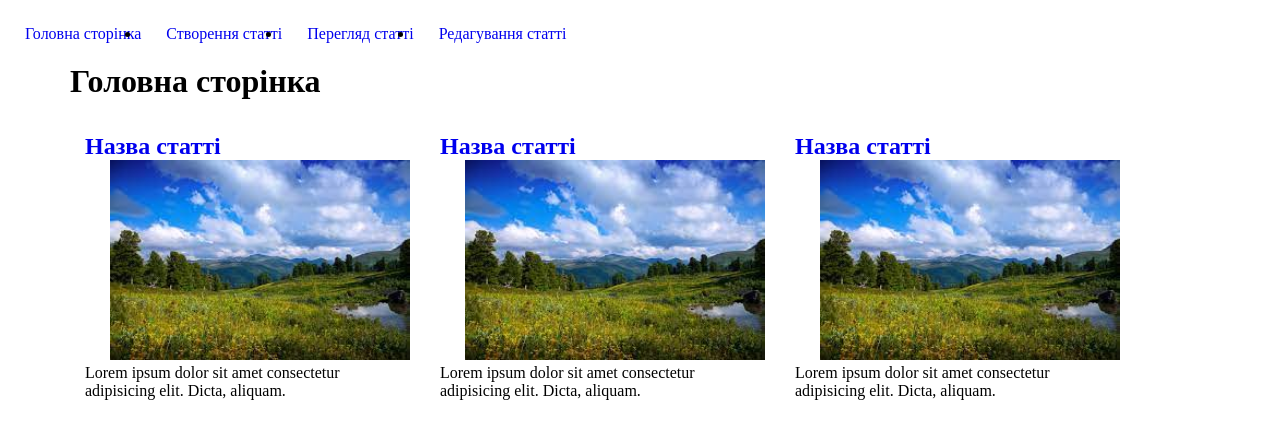
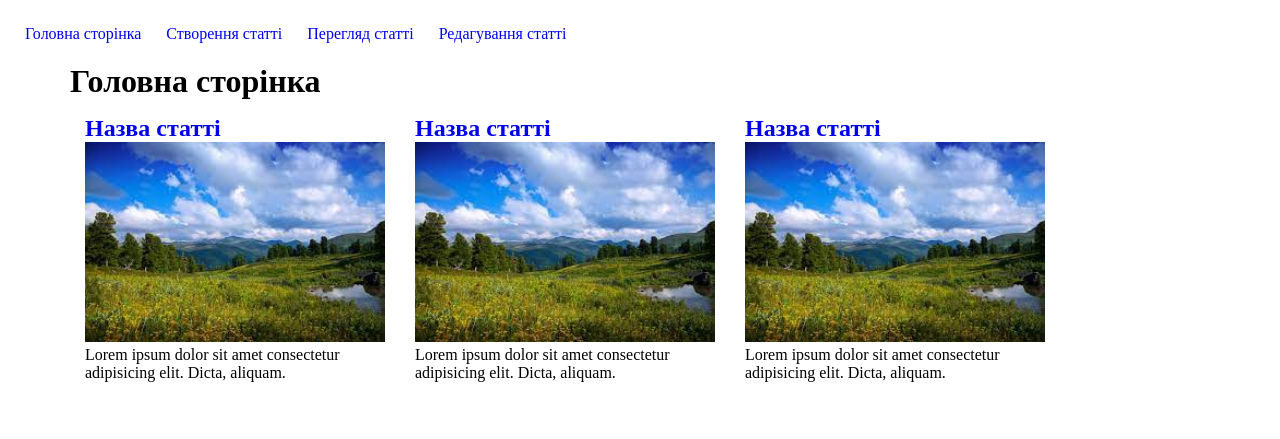
Before and after one commit to AVKydin/NT-Sprint, a PHP site: page /index.html in a window 1280 px wide. Shown: the top 439 px of the page. Run offline with PHP 8.4, Linux system fonts and the light colour scheme.

Commit message:
modify css

```diff
--- a/main.css
+++ b/main.css
@@ -13,9 +13,14 @@ header ul {
     display: flex;
 }
 
+li{
+    list-style: none;
+    margin-left: 25px;
+}
+
 a{
     text-decoration: none;
-    margin-left: 25px;
+
 }
 
 main{
```
